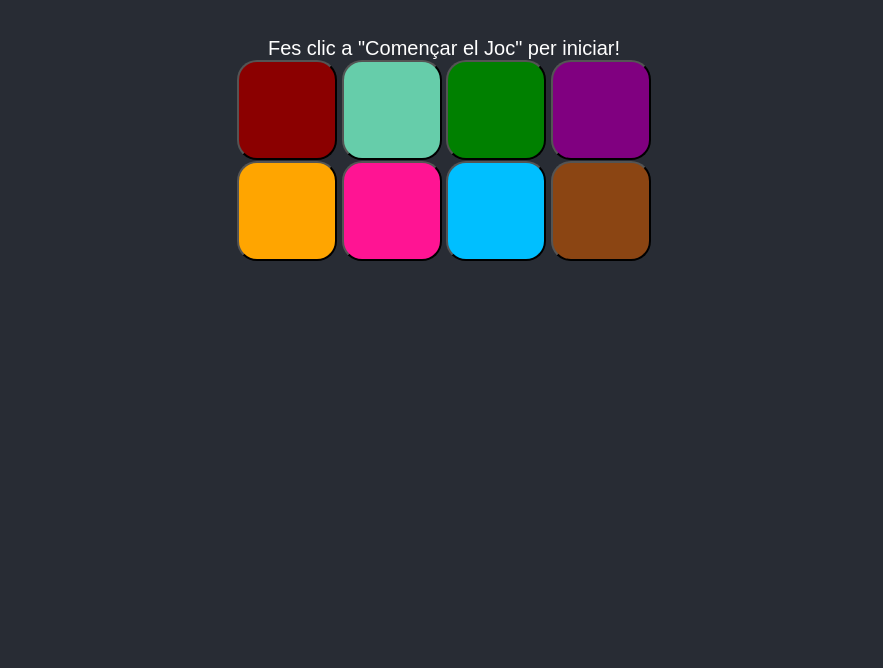
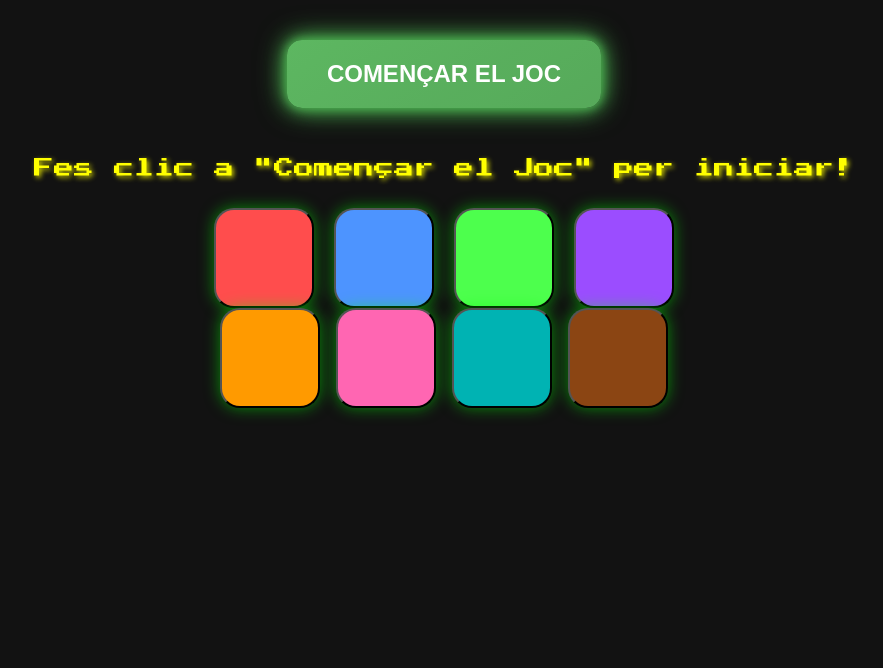
Before and after one commit to PepMi2008/simonsays, a website: page simonsay.html in a window 1280 px wide. Shown: the part 132-800 px from the top of the page, without its empty margins (196-1079 px from the left). Drawn offline with Linux system fonts and the light colour scheme.

Commit message:
Update simonsay.css

```diff
--- a/simonsay.css
+++ b/simonsay.css
@@ -1,29 +1,81 @@
-
 body {
-    font-family: Arial, sans-serif;
+    font-family: 'Press Start 2P', cursive;
     text-align: center;
     margin: 0;
     padding: 0;
-    background-color: #282c34;
-    color: white;
+    background-color: #121212;
+    color: #00FF00;
 }
 
-.game-container {
-    display: flex;
-    flex-direction: column;
-    justify-content: center;
-    align-items: center;
+h1 {
+    font-size: 50px;
     margin-top: 50px;
+    text-transform: uppercase;
+    color: #00FF00;
+    text-shadow: 2px 2px 5px rgba(0, 255, 0, 0.8);
 }
 
-.buttons {
+/* Botó de Començar el Joc amb estil retro */
+#startButton {
+    padding: 20px 40px;
+    font-size: 24px;
+    margin: 30px;
+    cursor: pointer;
+    border: none;
+    border-radius: 15px;
+    background: linear-gradient(145deg, #4CAF50, #45a049);
+    color: white;
+    text-transform: uppercase;
+    font-weight: bold;
+    box-shadow: 0 0 10px #4CAF50, 0 0 20px #4CAF50, 0 0 30px #45a049;
+    transition: 0.3s ease;
+    position: relative;
+    overflow: hidden;
+}
+
+#startButton:hover {
+    background: linear-gradient(145deg, #45a049, #4CAF50);
+    box-shadow: 0 0 30px #4CAF50, 0 0 40px #45a049, 0 0 50px #4CAF50;
+    transform: scale(1.1);
+}
+
+#startButton:active {
+    transform: scale(0.95);
+}
+
+#startButton:after {
+    content: '';
+    position: absolute;
+    top: -50%;
+    left: -50%;
+    width: 200%;
+    height: 200%;
+    background: rgba(255, 255, 255, 0.1);
+    animation: pulse 1.5s infinite;
+    opacity: 0;
+}
+
+@keyframes pulse {
+    0% {
+        opacity: 0;
+        transform: scale(1);
+    }
+    50% {
+        opacity: 1;
+        transform: scale(1.1);
+    }
+    100% {
+        opacity: 0;
+        transform: scale(1);
+    }
+}
+
+.memory.game {
     display: flex;
+    justify-content: center;
     flex-wrap: wrap;
     gap: 20px;
-    justify-content: center;
-    margin-top: 50px;
-    width: 500px;
-    height: 500px;
+    margin-top: 30px;
 }
 
 .card {
@@ -31,34 +83,64 @@ body {
     height: 100px;
     border-radius: 20px;
     cursor: pointer;
-    transition: background-color 0.3s ease;
+    transition: transform 0.3s ease, box-shadow 0.2s ease;
+    box-shadow: 0 0 15px rgba(0, 255, 0, 0.5);
 }
 
-.red { background-color: darkred; }
-.blue { background-color: mediumaquamarine; }
-.green { background-color: green; }
-.brown { background-color: saddlebrown; }
-.purple { background-color: purple; }
-.orange { background-color: orange; }
-.pink { background-color: deeppink; }
-.cian { background-color: deepskyblue; }
+.card:hover {
+    transform: scale(1.1);
+    box-shadow: 0 0 20px rgba(0, 255, 0, 1);
+}
 
+.red {
+    background-color: #ff4d4d;
+}
 
+.blue {
+    background-color: #4d94ff;
+}
 
+.green {
+    background-color: #4dff4d;
+}
 
+.brown {
+    background-color: #8B4513;
+}
+
+.purple {
+    background-color: #9b4dff;
+}
+
+.orange {
+    background-color: #ff9a00;
+}
+
+.pink {
+    background-color: #ff66b2;
+}
+
+.cian {
+    background-color: #00b3b3;
+}
+
+/* Efecte de llum durant la seqüència de colors */
+.light {
+    filter: brightness(1.5);
+}
 
 .message {
     margin-top: 20px;
     font-size: 20px;
+    color: #FFFF00;
+    text-shadow: 2px 2px 5px rgba(255, 255, 0, 0.8);
 }
 
 .game-info {
     margin-top: 20px;
     font-size: 18px;
 }
-.light {
-    filter: brightness(1.5);
-}
+
 .start-btn {
     padding: 10px 20px;
     font-size: 18px;
@@ -74,3 +156,13 @@ body {
 .start-btn:hover {
     background-color: #45a049;
 }
+
+@keyframes blink {
+    0% { opacity: 1; }
+    50% { opacity: 0.5; }
+    100% { opacity: 1; }
+}
+
+.card.animar {
+    animation: blink 0.5s infinite;
+}
```
